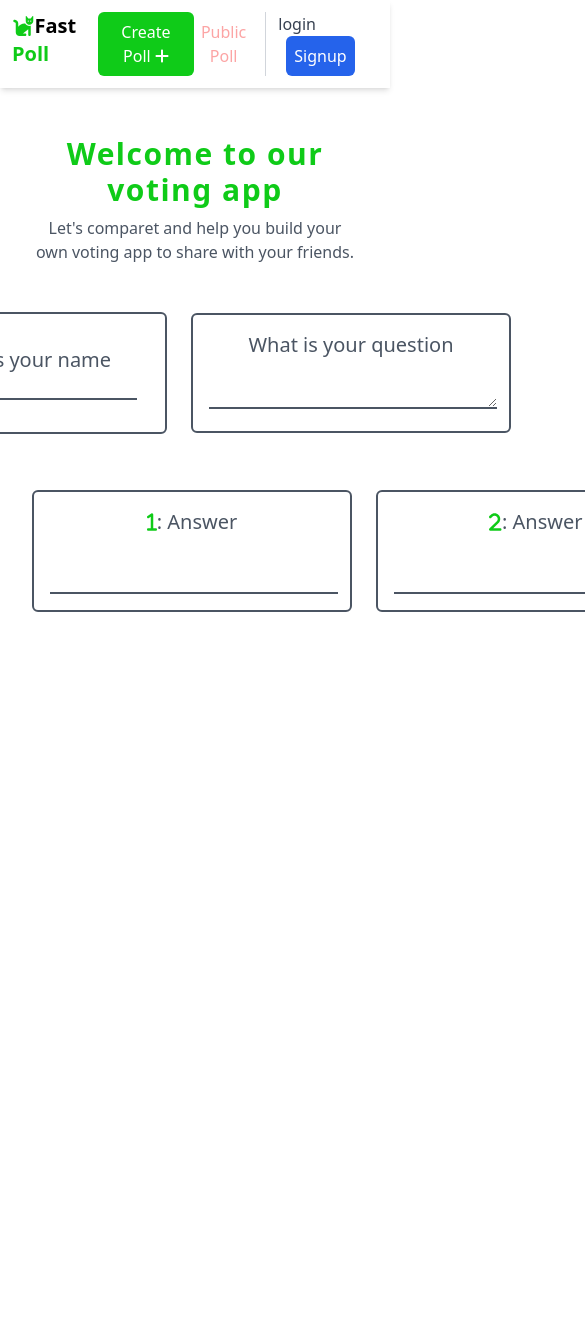
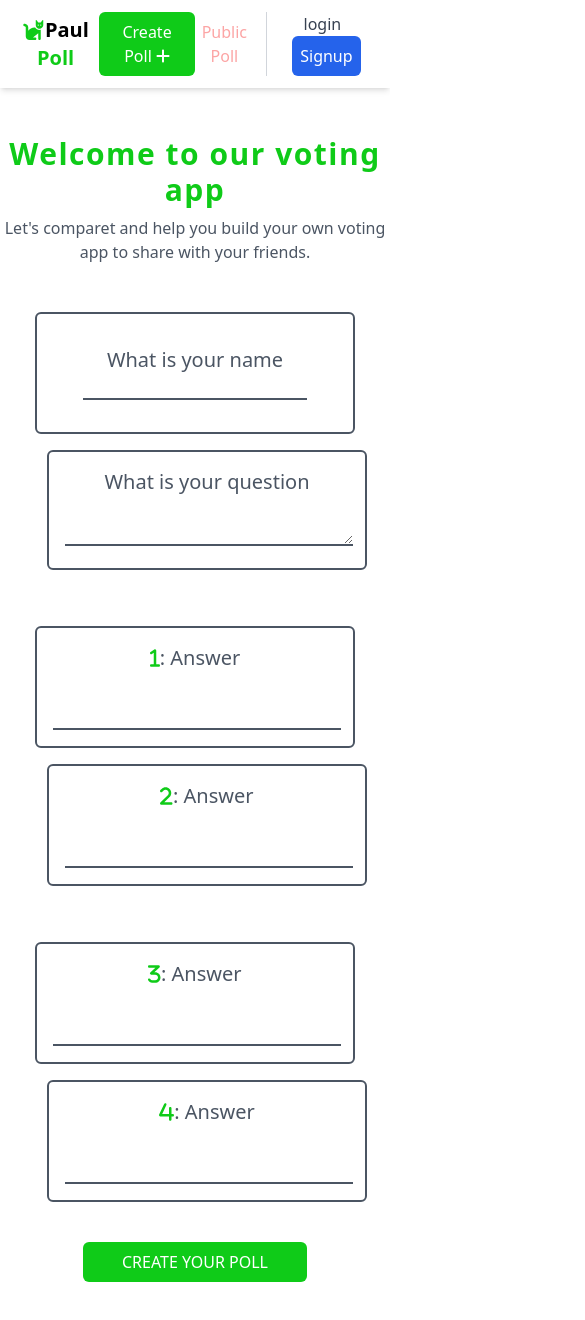
Before and after one commit to Paulhakeem/vote-app, a Vue app: page /createpoll in a window 390 px wide. Shown: the top 1320 px of the page, 585 px wide, since content can reach past the window. Before the commit the page ends 844 px from the top, so only its background shows below. Built offline with nearby package versions, Linux system fonts and the light colour scheme.

Commit message:
adding some javascript

```diff
--- a/src/assets/main.css
+++ b/src/assets/main.css
@@ -13,4 +13,7 @@
     .login {
         width: 90%;
     }
+    .coding {
+        width: 50%;
+    }
 }
--- a/src/views/HomeView.vue
+++ b/src/views/HomeView.vue
@@ -4,7 +4,7 @@ import { RouterLink } from 'vue-router';
 </script>
 
 <template>
-    <header class="flex itmes-center justify-between p-3 shadow-md">
+    <header class="flex items-center justify-between p-3 shadow-md">
     <h1 class="text-xl font-semibold">
       <font-awesome-icon :icon="['fas', 'cat']" class="text-[#0FCB18]"/>Fast
       <span class="text-[#0FCB18]">Poll</span>
--- a/src/views/SignIn.vue
+++ b/src/views/SignIn.vue
@@ -1,9 +1,9 @@
 <script setup>
 import { ref } from 'vue';
-import { RouterLink, useRoute } from 'vue-router';
+import { RouterLink, useRouter } from 'vue-router';
 import { getAuth, createUserWithEmailAndPassword, GoogleAuthProvider, signInWithPopup } from "firebase/auth"
 
-const router = useRoute()
+const router = useRouter()
 const provider = new GoogleAuthProvider()
 
 const formDetails = ref({
--- a/src/views/createPoll.vue
+++ b/src/views/createPoll.vue
@@ -1,12 +1,23 @@
 <script setup>
+import { ref } from 'vue';
 import { RouterLink } from 'vue-router';
+
+
+const formInfo = ref({
+  name: '',
+  question: '',
+  answerA: '',
+  answerB: '',
+  answerC: '',
+  answerD: ''
+})
 
 </script>
 <template>
 
-<header class="flex itmes-center justify-between p-3 shadow-md">
+<header class="header text-center flex items-center justify-between p-3 shadow-md">
     <h1 class="text-xl font-semibold">
-      <font-awesome-icon :icon="['fas', 'cat']" class="text-[#0FCB18]"/>Fast
+      <font-awesome-icon :icon="['fas', 'cat']" class="text-[#0FCB18]"/>Paul
       <span class="text-[#0FCB18]">Poll</span>
     </h1>
 
@@ -38,21 +49,24 @@ import { RouterLink } from 'vue-router';
 
 
 
-    <div class="mr-8 ml-8 pt-12">
+    <div class="createpoll pt-12 justify-center text-center">
+      <div class="heading items-center m-auto text-center justify-center">
         <h3 class="text-center text-3xl font-semibold
          text-[#0FCB18] tracking-wider">Welcome to our voting app</h3>
         <p class="text-center text-gray-600 text-md pt-2">
             Let's comparet and help you build your own voting app to share with your friends.
         </p>
+      </div>
 
-        <div class="flex space-x-6 mt-12 items-center justify-center">
-            <div class="border-2 border-gray-600 rounded-md p-8 w-72">
+
+        <div class="question flex flex-wrap space-x-6 mt-12 justify-center gap-4 text-center">
+            <div class="border-2 border-gray-600 rounded-md p-8 w-80 justify-center">
               <p class="text-gray-600 text-xl text-center">What is your name</p>
               <input type="text" class="border-b-2 border-gray-600
                outline-none focus:outline-none w-56">
             </div>
 
-            <div class="border-2 border-gray-600 rounded-md p-4 w-80">
+            <div class="border-2 border-gray-600 rounded-md p-4 w-80 justify-center">
               <p class="text-gray-600 text-xl text-center">What is your question</p>
               <textarea type="text" class="border-b-2 border-gray-600
                outline-none focus:outline-none w-72"></textarea>
@@ -60,7 +74,11 @@ import { RouterLink } from 'vue-router';
         </div>
 
 
-       <div class="flex space-x-6 pt-14">
+
+
+
+
+       <div class="flex flex-wrap space-x-6 gap-4 text-center justify-center pt-14">
             <div class="border-2 border-gray-600 rounded-md p-4 w-80 space-y-8">
               <p class="text-gray-600 text-xl text-center">
                 <font-awesome-icon :icon="['fas', '1']" class="text-[#0FCB18]"/>: Answer</p>
@@ -73,9 +91,11 @@ import { RouterLink } from 'vue-router';
                 <font-awesome-icon :icon="['fas', '2']" class="text-[#0FCB18]"/>: Answer</p>
               <input type="text" class="border-b-2 border-gray-600
                outline-none focus:outline-none w-72">
-            </div>
+              </div>
+       </div>
 
-            <div class="border-2 border-gray-600 rounded-md p-4 w-80 space-y-8">
+       <div class="flex flex-wrap space-x-6 gap-4 justify-center pt-14">
+        <div class="border-2 border-gray-600 rounded-md p-4 w-80 space-y-8">
               <p class="text-gray-600 text-xl text-center">
                 <font-awesome-icon :icon="['fas', '3']" class="text-[#0FCB18]"/>: Answer</p>
               <input type="text" class="border-b-2 border-gray-600
@@ -89,5 +109,14 @@ import { RouterLink } from 'vue-router';
                outline-none focus:outline-none w-72">
             </div>
        </div>
+
+
+
+      <div class="text-center justify-center mt-10 mb-10">
+        <button class="bg-[#0FCB18] w-56 rounded-md p-2 uppercase text-white">
+        Create your poll
+      </button>
+     </div>
+
     </div>
 </template>
```
